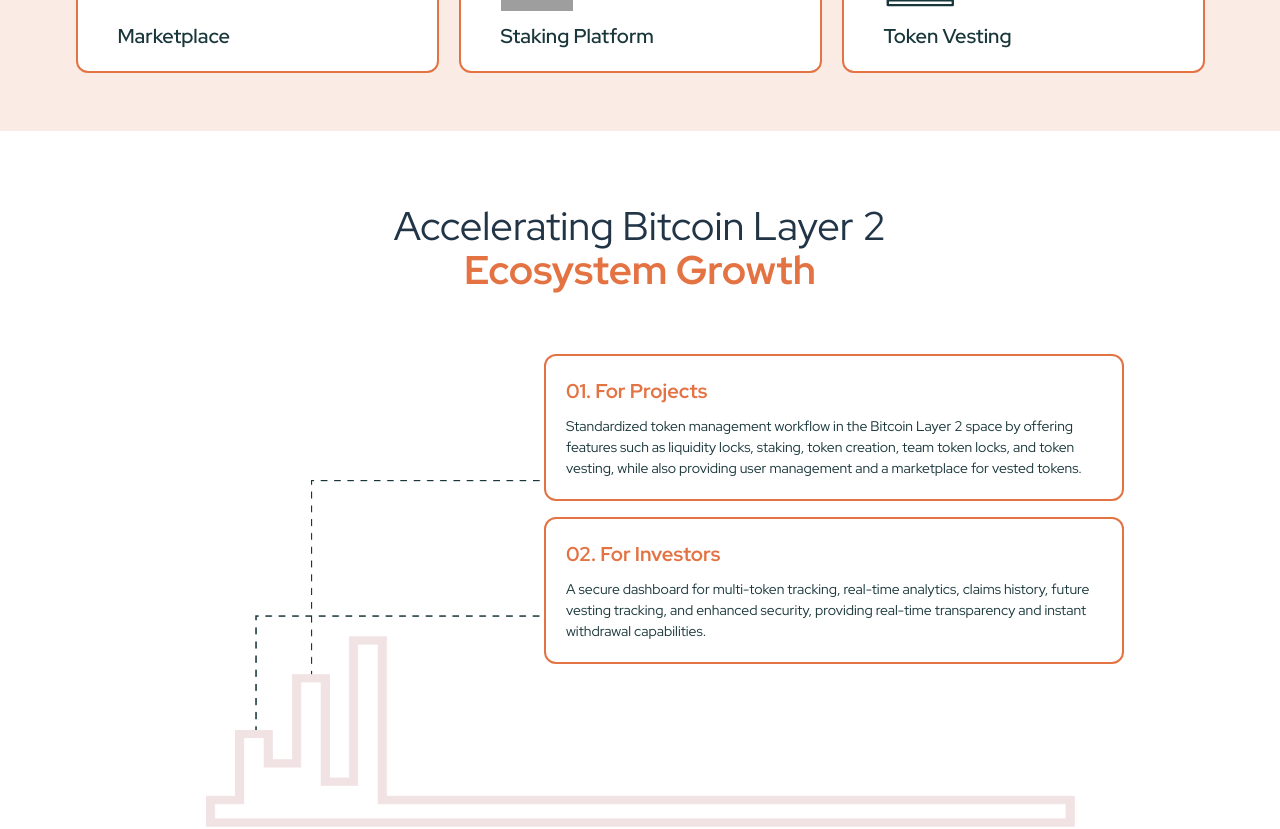
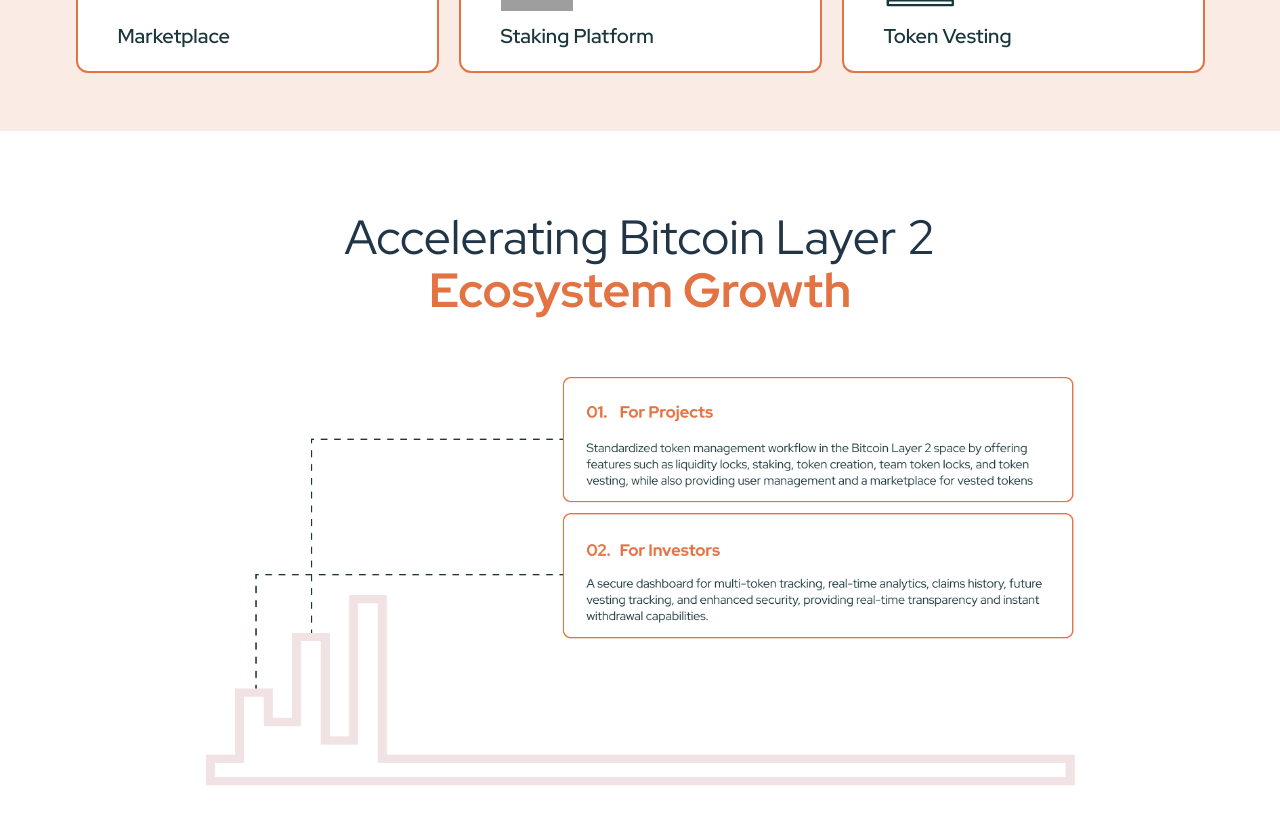
Before and after one commit to RakshitManhas/test, a React (Vite) app: page / in a window 1280 px wide. Shown: the part 1400-2229 px from the top of the page. Built offline with nearby package versions, Linux system fonts and the light colour scheme; grey boxes are pictures that could not be loaded.

Commit message:
responsive

```diff
--- a/src/component/Accelerator/Accelerator.module.css
+++ b/src/component/Accelerator/Accelerator.module.css
@@ -8,23 +8,23 @@
   align-items: center;
   padding: 40px;
   box-sizing: border-box;
-  background-image: url('/assets/accBG.png');
+  background-image: url("/assets/Accelerator.png");
 
   background-position: bottom;
   background-repeat: no-repeat;
 
-  background-size: 90%;
-    min-height: 45vw;
-    max-height: 100vh;
-    max-width: 1440px;
+  background-size: 80%;
+  min-height: 800px;
+  max-height: 1071px;
+  height: 1071px;
 
-    margin: 0 auto;
+  margin: 0 auto;
 }
 
 .title {
   font-size: 48px;
   font-weight: 400;
-  margin-bottom: 40px;
+  /* margin-bottom: 40px; */
   z-index: 2;
 }
 
@@ -52,7 +52,7 @@
   padding: 30px 40px;
   margin-bottom: 16px;
   box-sizing: border-box;
-  display: flex;
+  /* display: flex; */
   flex-direction: column;
   position: relative;
   top: 6%;
@@ -61,6 +61,7 @@
   transition: all 0.3s ease;
   font-size: 18px;
   z-index: 10;
+  display: none;
 }
 
 .rectangleParent1:hover,
@@ -93,43 +94,17 @@
 }
 
 /* Mobile responsiveness */
-@media (max-width: 1280px) {
-  .accelerator {
-    /* min-height: 95vh; */
-    background-size: 80%;
-    gap: 5vh;
-  }
-
-  .forProjects,
-.forInvestors {
-  font-size: 20px;
-}
-
-  .rectangleParent1,
-  .rectangleParent2 {
-    max-width: 580px;
-    padding: 20px 20px;
-  }
-
-  .title {
-    font-size: 40px;
-    margin-bottom: 10px;
-  }
-  .description{
-    font-size: 14px;
-  }
-}
-
 @media (max-width: 768px) {
   .accelerator {
-    height: 601px;
+    max-height: 601px;
+    min-height: 300px;
     padding: 0 5%;
-    background-image: url('/assets/accBG768w.png');
+    background-image: url("/assets/accBG768w.png");
     background-size: 95%;
   }
 
   .title {
-    font-size: 28px;
+    font-size: 24px;
     margin-bottom: 20px;
     margin-top: 62px;
   }
@@ -137,7 +112,9 @@
   .rectangleParent1,
   .rectangleParent2 {
     padding: 10px;
+    display: flex;
     margin-bottom: 10px;
+    top: 10%;
     left: 25%;
     max-width: 245px;
   }
@@ -154,10 +131,48 @@
 }
 
 
+@media (min-width:768px) and (max-width: 1280px){
 
+  .accelerator {
+    background-size: 80%;
+    height: 80vh;
+    min-height: 600px;
 
-@media (min-width: 1280px) and (max-width: 1440px){
-  /* Styles for viewport with width 1440px */
+  }
+}
+
+/* @media (min-width: 1280px){
+
+  .accelerator {
+    background-size: 80%;
+    height: 800px;
+
+  }
+} */
+
+@media (min-width:1280px) and (max-width: 1440px){
+
+  .accelerator {
+    background-size: 80%;
+    height: 90vh;
+    min-height: 600px;
+
+  }
+}
+
+@media (min-width: 1440px){
+
+  .accelerator {
+    background-size: 80%;
+    height: 100vh;
+
+  }
+}
+
+/*
+
+@media (min-width: 1518px) and (max-height: 3747px){
+
   .accelerator {
     background-size: 80%;
     min-height: 95vh;
@@ -168,7 +183,7 @@
 }
 
 @media (min-width: 1559px) and (max-height: 975px){
-  /* Styles for viewport with width 1440px */
+
   .accelerator {
     background-size: 80%;
     min-height: 90vh;
@@ -179,7 +194,7 @@
 }
 
 @media (min-width: 1728px) and (max-height: 1117px){
-  /* Styles for viewport with width 1440px */
+
   .accelerator {
     background-size: 80%;
     min-height: 75vh;
@@ -189,13 +204,14 @@
   }
 }
 
-@media (min-width: 1518px) and (max-height: 3747px){
-  /* Styles for viewport with width 1440px */
+@media (min-width: 1900) and (max-height: 900px){
+
   .accelerator {
     background-size: 80%;
-    min-height: 95vh;
+    min-height: 80vh;
     gap: 4vw;
     max-width: 1440px;
 
   }
 }
+ */
```
Also changed, not shown: public/assets/Accelerator.png (added).
